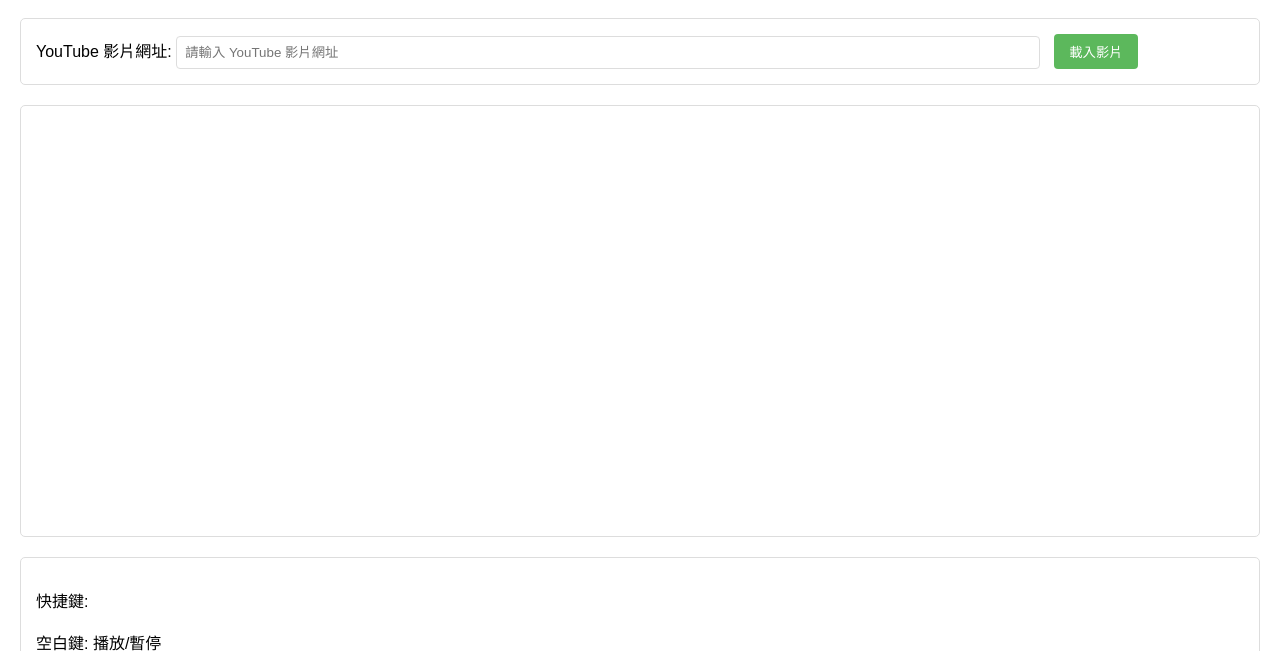
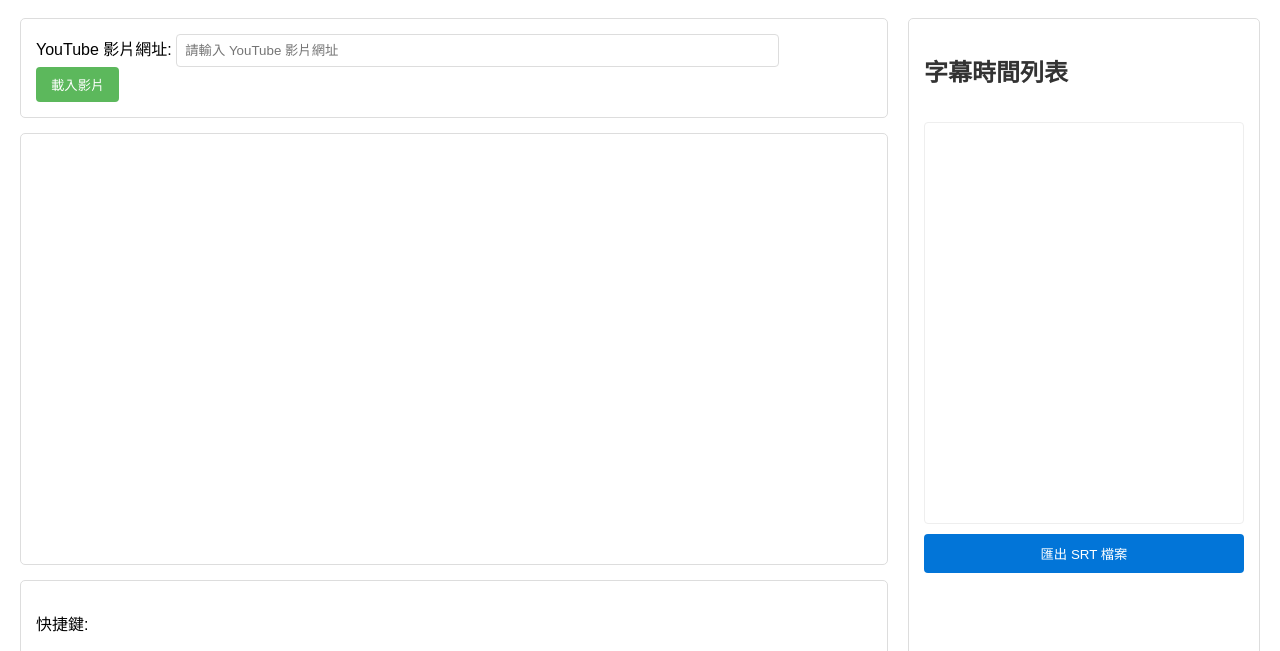
Before and after one commit to Aiuanyu/SRT-Maker, a plain HTML site: page index.html in a window 1280 px wide. Shown: the part 76-727 px from the top of the page. Drawn offline with Linux system fonts and the light colour scheme.

Commit message:
左片右片兩欄（Roo）
> 接下來請幫我把 #subtitle-area 單獨變成頁面的右欄
其他同級 div 都放左欄
左欄和右欄寬度約為 7:3

然後，前一次加入的 #subtitle-list 捲動邏輯請在 #subtitle-list 內捲動即可，也就是 #subtitle-area 整體是不動的。

```diff
--- a/index.html
+++ b/index.html
@@ -9,6 +9,8 @@
 <body>
     <h1>SRT 字幕製作工具</h1>
 
+    <div class="main-container">
+        <div class="left-column">
             <div class="input-area">
                 <label for="youtube-url">YouTube 影片網址:</label>
                 <input type="text" id="youtube-url" placeholder="請輸入 YouTube 影片網址">
@@ -29,7 +31,9 @@
                     <li>Tab 鍵: 標記字幕區塊頭/尾</li>
                 </ul>
             </div>
+        </div>
 
+        <div class="right-column">
             <div class="subtitle-area">
                 <h2>字幕時間列表</h2>
                 <ul id="subtitle-list">
@@ -37,6 +41,8 @@
                 </ul>
                 <button id="export-srt">匯出 SRT 檔案</button>
             </div>
+        </div>
+    </div>
 
     <script src="https://www.youtube.com/iframe_api"></script>
     <script src="app.js"></script>
--- a/style.css
+++ b/style.css
@@ -8,11 +8,46 @@ h1, h2 {
     color: #333;
 }
 
+/* Remove bottom margin from individual areas as they are now in columns */
 .input-area, .video-area, .controls, .subtitle-area {
-    margin-bottom: 20px;
     padding: 15px;
     border: 1px solid #ddd;
     border-radius: 5px;
+    margin-bottom: 15px; /* Keep some margin between items in the same column */
+}
+
+/* Ensure last item in each column doesn't have bottom margin */
+.left-column > div:last-child,
+.right-column > div:last-child {
+    margin-bottom: 0;
+}
+
+/* Main container for two-column layout */
+.main-container {
+    display: flex;
+    gap: 20px; /* Space between columns */
+}
+
+/* Left column styling */
+.left-column {
+    flex: 0 0 70%; /* Takes up 70% width, doesn't grow or shrink */
+    display: flex;
+    flex-direction: column;
+}
+
+/* Right column styling */
+.right-column {
+    flex: 0 0 calc(30% - 20px); /* Takes up 30% width minus the gap, doesn't grow or shrink */
+    display: flex; /* Make it a flex container to manage its child */
+    flex-direction: column;
+}
+
+/* Make subtitle area fill the right column */
+.subtitle-area {
+    flex-grow: 1; /* Allow subtitle area to grow */
+    display: flex;
+    flex-direction: column; /* Stack title, list, button vertically */
+    min-height: 0; /* Necessary for flex children overflow */
 }
 
 .input-area input[type="text"] {
@@ -53,6 +88,15 @@ h1, h2 {
 .subtitle-area ul {
     list-style: none;
     padding: 0;
+    /* Make the list scrollable */
+    max-height: 400px; /* Match video height initially, adjust as needed */
+    overflow-y: auto; /* Enable vertical scrolling */
+    flex-grow: 1; /* Allow list to take available space */
+    min-height: 0; /* Necessary for flex children overflow */
+    border: 1px solid #eee; /* Add a border around the scrollable list */
+    border-radius: 4px;
+    margin-top: 10px; /* Space between title and list */
+    margin-bottom: 10px; /* Space between list and button */
 }
 
 .subtitle-area li {
@@ -61,6 +105,12 @@ h1, h2 {
     margin-bottom: 5px;
     border: 1px solid #eee;
     border-radius: 4px;
+    cursor: pointer; /* Indicate items are clickable */
+    padding: 8px 10px; /* Adjust padding */
+}
+
+.subtitle-area li:hover {
+    background-color: #eee; /* Add hover effect */
 }
 
 .subtitle-area button {
```
Lines whose indentation alone changed are shown as unchanged.
